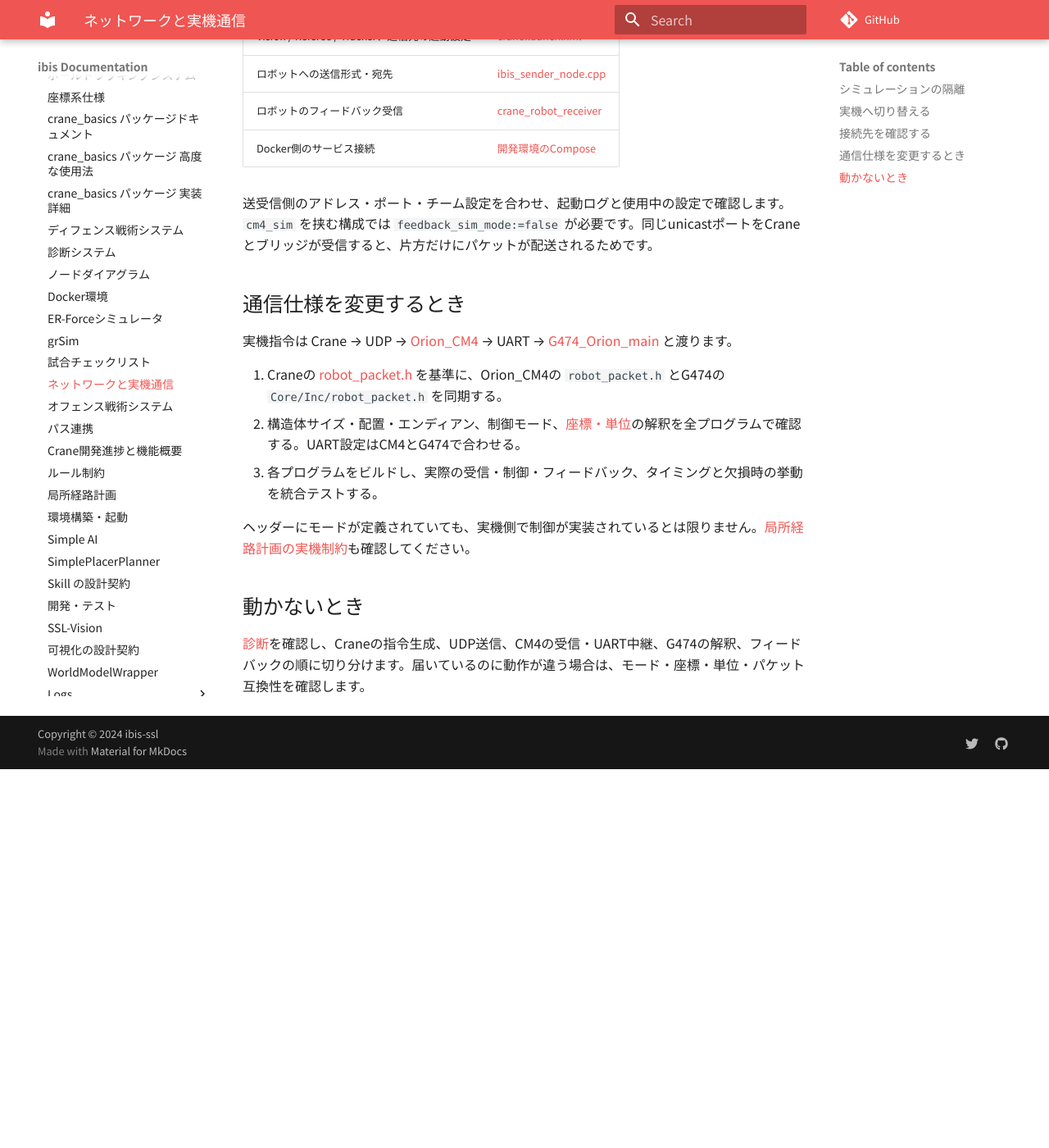
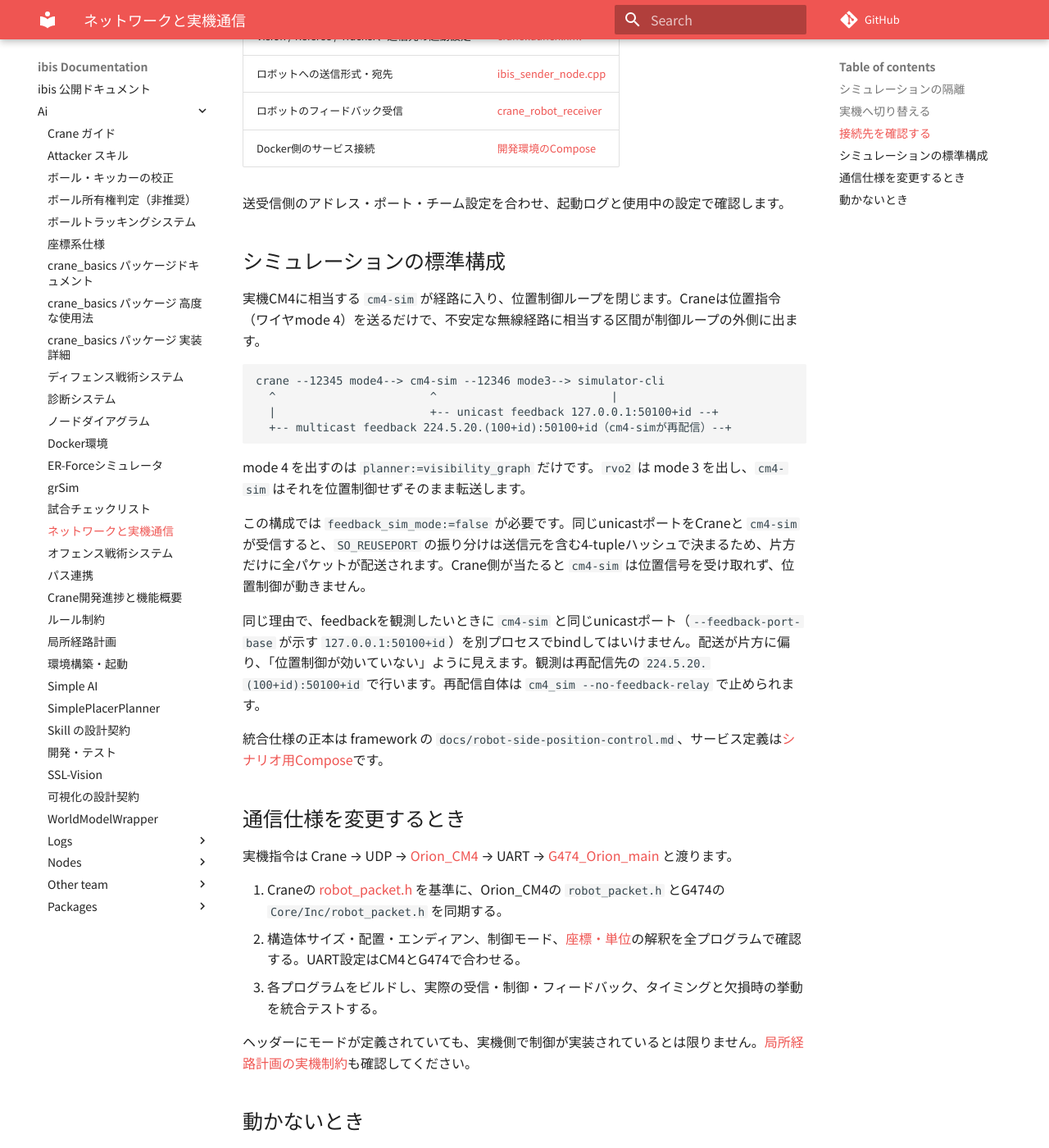
Before and after one commit to ibis-ssl/ibis_documentation, an MkDocs documentation site: the page built from docs/ai/network.md, in a window 1280 px wide and 1400 px high, scrolled down 1135 px. Shown: the whole window at 82% size. Built offline with MkDocs 1.6.1 and Material for MkDocs 9.7.7, drawn with Linux system fonts in a browser that asks for light colours; nearby versions of some CDN libraries; some web fonts are replaced; comment, search, counter and statistics services are not loaded; before the commit the page ends 2073 px from its top, so only the background shows below that.

Commit message:
🔄 synced local 'docs/ai' with remote 'docs'

````diff
--- a/docs/ai/network.md
+++ b/docs/ai/network.md
@@ -34,7 +34,26 @@ Docker開発・シナリオ・対戦テストの起動スクリプトは隔離
 | ロボットのフィードバック受信 | [crane_robot_receiver](https://github.com/ibis-ssl/crane/tree/develop/crane_robot_receiver) |
 | Docker側のサービス接続 | [開発環境のCompose](https://github.com/ibis-ssl/crane/blob/develop/docker/dev/docker-compose.yaml) |
 
-送受信側のアドレス・ポート・チーム設定を合わせ、起動ログと使用中の設定で確認します。`cm4_sim` を挟む構成では `feedback_sim_mode:=false` が必要です。同じunicastポートをCraneとブリッジが受信すると、片方だけにパケットが配送されるためです。
+送受信側のアドレス・ポート・チーム設定を合わせ、起動ログと使用中の設定で確認します。
+
+## シミュレーションの標準構成
+
+実機CM4に相当する `cm4-sim` が経路に入り、位置制御ループを閉じます。Craneは位置指令（ワイヤmode 4）を送るだけで、不安定な無線経路に相当する区間が制御ループの外側に出ます。
+
+```text
+crane --12345 mode4--> cm4-sim --12346 mode3--> simulator-cli
+  ^                       ^                          |
+  |                       +-- unicast feedback 127.0.0.1:50100+id --+
+  +-- multicast feedback 224.5.20.(100+id):50100+id（cm4-simが再配信）--+
+```
+
+mode 4 を出すのは `planner:=visibility_graph` だけです。`rvo2` は mode 3 を出し、`cm4-sim` はそれを位置制御せずそのまま転送します。
+
+この構成では `feedback_sim_mode:=false` が必要です。同じunicastポートをCraneと `cm4-sim` が受信すると、`SO_REUSEPORT` の振り分けは送信元を含む4-tupleハッシュで決まるため、片方だけに全パケットが配送されます。Crane側が当たると `cm4-sim` は位置信号を受け取れず、位置制御が動きません。
+
+同じ理由で、feedbackを観測したいときに `cm4-sim` と同じunicastポート（`--feedback-port-base` が示す `127.0.0.1:50100+id`）を別プロセスでbindしてはいけません。配送が片方に偏り、「位置制御が効いていない」ように見えます。観測は再配信先の `224.5.20.(100+id):50100+id` で行います。再配信自体は `cm4_sim --no-feedback-relay` で止められます。
+
+統合仕様の正本は framework の `docs/robot-side-position-control.md`、サービス定義は[シナリオ用Compose](https://github.com/ibis-ssl/crane/blob/develop/docker/scenario/docker-compose.yaml)です。
 
 ## 通信仕様を変更するとき
 
````
